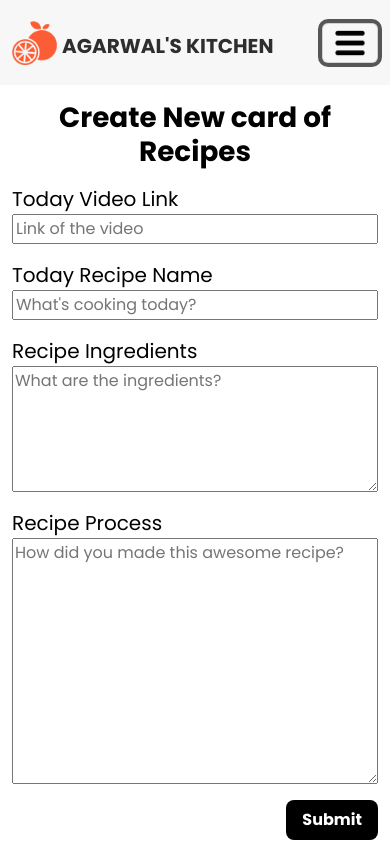
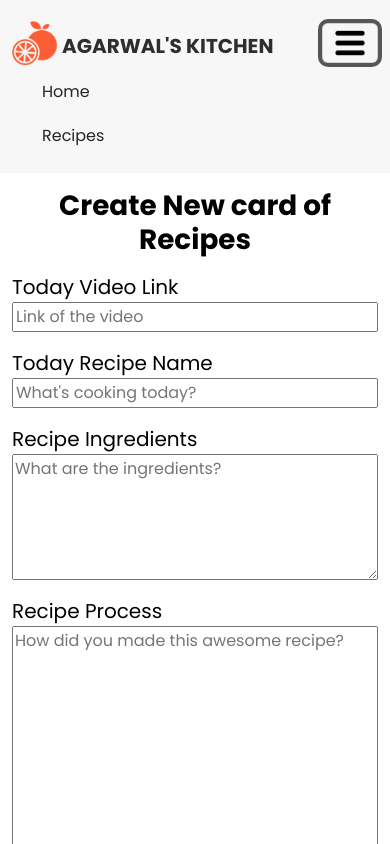
Before and after one commit to Prathamdas3/Agarwal-kitchen, a React (Vite) app: page /xyz/form in a window 390 px wide. Both pictures are taken after a click on the button "Toggle navigation". Shown: the top 844 px of the page. Built offline with nearby package versions, Linux system fonts and the light colour scheme; no server answers; the database is empty.

Commit message:
(refactor): setup the form properly

```diff
--- a/package.json
+++ b/package.json
@@ -11,13 +11,15 @@
   },
   "dependencies": {
     "firebase": "^10.6.0",
+    "formik": "^2.4.5",
     "phosphor-react": "^1.4.1",
     "prop-types": "^15.8.1",
     "react": "^18.2.0",
     "react-dom": "^18.2.0",
     "react-icons": "^4.10.1",
     "react-router-dom": "^6.15.0",
-    "uuid": "^9.0.1"
+    "uuid": "^9.0.1",
+    "yup": "^1.3.2"
   },
   "devDependencies": {
     "@types/react": "^18.2.15",
--- a/src/Pages/FromPage.jsx
+++ b/src/Pages/FromPage.jsx
@@ -1,11 +1,11 @@
-import { useRecipeContextProvider } from '../context/RecipeContext';
+import { useRecipeContextProvider } from '../context/RecipeContext'
 
-import Navbar from '../components/Navbar';
-import Footer from '../components/Footer';
+import Navbar from '../components/Navbar'
+import Footer from '../components/Footer'
 
 export default function FromPage() {
-  const { saveData, setIngredients, setLink, setProcess, setTitle } =
-    useRecipeContextProvider();
+  const { formik } = useRecipeContextProvider()
+
   return (
     <>
       <Navbar />
@@ -16,66 +16,92 @@ export default function FromPage() {
           <h1 className="text-center my-3 fw-bold">
             Create New card of Recipes
           </h1>
-          <div className="d-flex flex-column">
-            <label htmlFor="text" className=" fs-5 fw-medium">
+          <form className="d-flex flex-column" onSubmit={formik.handleSubmit}>
+            <label htmlFor="link" className=" fs-5 fw-medium">
               Today Video Link
             </label>
             <input
               type="text"
+              name="link"
+              id="link"
+              autoComplete="off"
               placeholder="Link of the video"
               className="mb-3"
-              onChange={(e) => setLink(e.target.value)}
-              required
+              value={formik.values.link}
+              onChange={formik.handleChange}
+              onBlur={formik.handleBlur}
             />
+            {formik.errors.link && formik.touched.link ? (
+              <p style={{ color: 'red' }}>*{formik.errors.link}</p>
+            ) : null}
 
-            <label htmlFor="text" className=" fs-5 fw-medium">
+            <label htmlFor="title" className=" fs-5 fw-medium">
               Today Recipe Name
             </label>
             <input
               type="text"
+              name="title"
+              id="title"
+              autoComplete="off"
               placeholder="What's cooking today?"
               className="mb-3"
-              onChange={(e) => setTitle(e.target.value)}
-              required
+              value={formik.values.title}
+              onChange={formik.handleChange}
+              onBlur={formik.handleBlur}
             />
+            {formik.errors.title && formik.touched.title ? (
+              <p style={{ color: 'red' }}>* {formik.errors.title}</p>
+            ) : null}
 
-            <label htmlFor="text" className="fs-5 fw-medium">
+            <label htmlFor="ingredients" className="fs-5 fw-medium">
               Recipe Ingredients
             </label>
             <textarea
-              name=""
+              name="ingredients"
+              type="text"
+              id="ingredients"
               cols="100"
               rows="5"
               className="mb-3"
               placeholder="What are the ingredients?"
-              onChange={(e) => setIngredients(e.target.value)}
-              required
+              value={formik.values.ingredients}
+              onChange={formik.handleChange}
+              onBlur={formik.handleBlur}
             ></textarea>
-
-            <label htmlFor="text" className=" fs-5 fw-medium">
+            {formik.errors.ingredients && formik.touched.ingredients ? (
+              <p style={{ color: 'red' }}>*{formik.errors.ingredients}</p>
+            ) : null}
+            <label htmlFor="process" className=" fs-5 fw-medium">
               Recipe Process
             </label>
             <textarea
               cols="100"
+              type="text"
+              name="process"
+              id="process"
               rows="10"
+              autoComplete="off"
               className="mb-3"
               placeholder="How did you made this awesome recipe?"
-              onChange={(e) => setProcess(e.target.value)}
-              required
+              value={formik.values.process}
+              onChange={formik.handleChange}
+              onBlur={formik.handleBlur}
             ></textarea>
-          </div>
-        </div>
+            {formik.errors.process && formik.touched.process ? (
+              <p style={{ color: 'red' }}>*{formik.errors.process}</p>
+            ) : null}
             <div className="d-flex justify-content-end ">
               <button
                 type="submit"
-            onClick={saveData}
                 className="px-3 py-2 rounded-3 bg-black border-0 text-white fw-semibold "
               >
                 Submit
               </button>
             </div>
+          </form>
+        </div>
       </div>
       <Footer />
     </>
-  );
+  )
 }
--- a/src/components/Navbar.jsx
+++ b/src/components/Navbar.jsx
@@ -1,16 +1,26 @@
-import { useState } from 'react';
-import { Link } from 'react-router-dom';
-import Logo from '../assets/Images/logo.png';
-
-import '../styles/navbar.css';
+import { Link } from 'react-router-dom'
+import Logo from '../assets/Images/logo.png'
+import { useState } from 'react'
 
 const Navbar = () => {
+  const [toggleMenu, setToggleMenu] = useState(false)
+  const toggleMenuBar = () => {
+    if (toggleMenu) {
+      setToggleMenu(false)
+    } else {
+      setToggleMenu(true)
+    }
+  }
   return (
     <>
-      <header className="header_section nav-color ">
+      <header className="header_section  " style={{ background: '#f7f7f7' }}>
         <div className="container ">
           <nav className="navbar navbar-expand-lg custom_nav-container pt-3 ">
-            <Link to="/" className="navbar-brand logo-pointer">
+            <Link
+              to="/"
+              className="navbar-brand "
+              style={{ cursor: 'pointer' }}
+            >
               <img src={Logo} alt="logo" className="mr-2" />
               <span>Agarwal's Kitchen</span>
             </Link>
@@ -22,9 +32,32 @@ const Navbar = () => {
               aria-controls="navbarSupportedContent"
               aria-expanded="false"
               aria-label="Toggle navigation"
+              onClick={toggleMenuBar}
             >
               <span className="navbar-toggler-icon"></span>
             </button>
+
+            {toggleMenu && (
+              <div className="">
+                <div className="d-flex ml-auto flex-column flex-lg-row align-items-center ">
+                  <ul className="navbar-nav  ">
+                    <li className="nav-item active">
+                      <Link to="/">
+                        <button className="nav-link text-dark">Home</button>
+                      </Link>
+                    </li>
+
+                    <li className="nav-item">
+                      <Link to="/recipes">
+                        <button className="nav-link text-dark" type="submit">
+                          Recipes
+                        </button>
+                      </Link>
+                    </li>
+                  </ul>
+                </div>
+              </div>
+            )}
 
             <div
               className="collapse navbar-collapse justify-content-end"
@@ -52,7 +85,7 @@ const Navbar = () => {
         </div>
       </header>
     </>
-  );
-};
+  )
+}
 
-export default Navbar;
+export default Navbar
--- a/src/context/RecipeContext.jsx
+++ b/src/context/RecipeContext.jsx
@@ -1,75 +1,75 @@
-import { useState, useEffect, createContext, useContext } from 'react';
-
-import { db } from '../config/firebase';
-import { getDocs, collection, addDoc } from 'firebase/firestore';
-import { v4 as uuidv4 } from 'uuid';
+import { useState, useEffect, createContext, useContext } from 'react'
+import { useFormik } from 'formik'
+import { db } from '../config/firebase'
+import { getDocs, collection, addDoc } from 'firebase/firestore'
+import { v4 as uuidv4 } from 'uuid'
+import { recipeFromSchema } from '../schemas'
 
 //creating context
-const apiContext = createContext();
+const apiContext = createContext()
 
 //distributing the context
 export const ContextProvider = ({ children }) => {
-  const [allData, setAllData] = useState([]);
-  const [link, setLink] = useState(undefined);
-  const [title, setTitle] = useState(undefined);
-  const [ingredients, setIngredients] = useState(undefined);
-  const [process, setProcess] = useState(undefined);
+  const [allData, setAllData] = useState([])
+  const link = ''
+  const title = ''
+  const ingredients = ''
+  const process = ''
 
-  const dataCollectionRef = collection(db, 'data');
+  const dataCollectionRef = collection(db, 'data')
 
   //creating the data and storing it
-  const saveData = async () => {
-    await addDoc(
-      dataCollectionRef,
-      link &&
-        title &&
-        ingredients &&
-        process && {
+  const saveData = async ({ link, title, ingredients, process }) => {
+    await addDoc(dataCollectionRef, {
       link,
       title,
       ingredients,
       process,
       createdAt: Date.now(),
       id: uuidv4(),
+    })
   }
-    );
-  };
+  //formik support
+  const formik = useFormik({
+    initialValues: { link, title, ingredients, process },
+    validationSchema: recipeFromSchema,
+    onSubmit: (value, action) => {
+      saveData(value)
+      action.resetForm()
+    },
+  })
 
   // reading the data
   useEffect(() => {
     const getData = async () => {
       try {
-        const data = await getDocs(dataCollectionRef);
+        const data = await getDocs(dataCollectionRef)
         const filteredData = data.docs.map((doc) => ({
           ...doc.data(),
           id: doc.id,
-        }));
-        setAllData(filteredData);
+        }))
+        setAllData(filteredData)
       } catch (error) {
-        console.error(error);
+        console.error(error)
       }
-    };
-    getData();
-  }, []);
+    }
+    getData()
+  }, [])
 
   const returnData = {
-    setIngredients,
-    setLink,
-    setTitle,
-    setProcess,
-    saveData,
     allData,
-  };
+    formik,
+  }
   return (
     <apiContext.Provider value={returnData}>{children}</apiContext.Provider>
-  );
-};
+  )
+}
 
 //using the custom hooks to distribute the context easily
 export const useRecipeContextProvider = () => {
-  const contextData = useContext(apiContext);
+  const contextData = useContext(apiContext)
   if (!contextData) {
-    throw new Error('context must be used inside the provider');
+    throw new Error('context must be used inside the provider')
   }
-  return contextData;
-};
+  return contextData
+}
--- /dev/null
+++ b/src/schemas/index.jsx
@@ -0,0 +1,7 @@
+import * as Yup from 'yup'
+export const recipeFromSchema = Yup.object({
+  link: Yup.string().min(2).required('Link is required'),
+  title: Yup.string().min(2).required('Title is required'),
+  ingredients: Yup.string().min(2).required('Ingredients are required'),
+  process: Yup.string().min(2).required('Process is required'),
+})
--- a/src/styles/navbar.css
+++ /dev/null
@@ -1,6 +0,0 @@
-.nav-color {
-  background: #f7f7f7;
-}
-.logo-pointer {
-  cursor: pointer;
-}
```
Also changed, not shown: 1 other file (tests, documents, lock files or other folders). Lines whose indentation alone changed are shown as unchanged.
